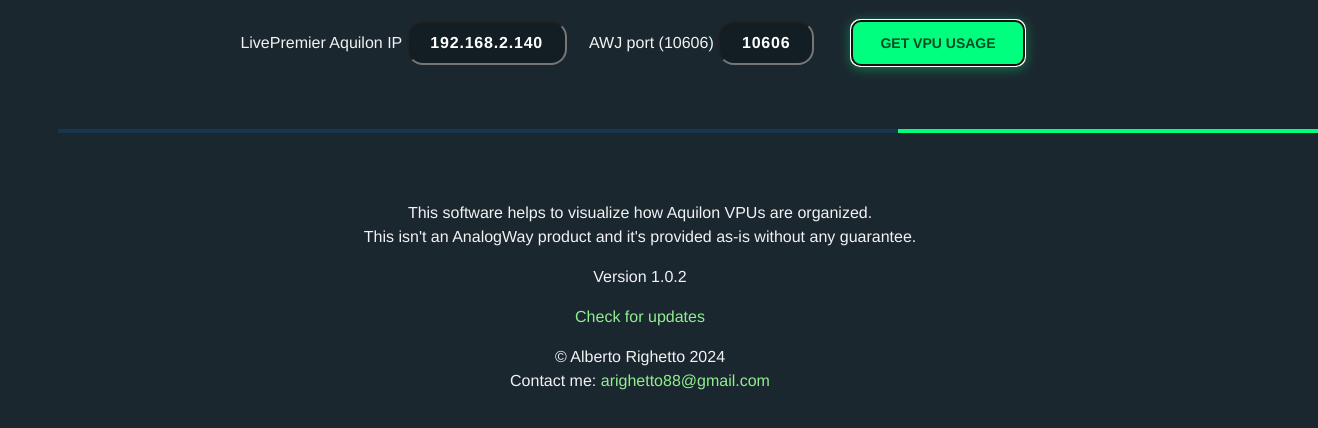
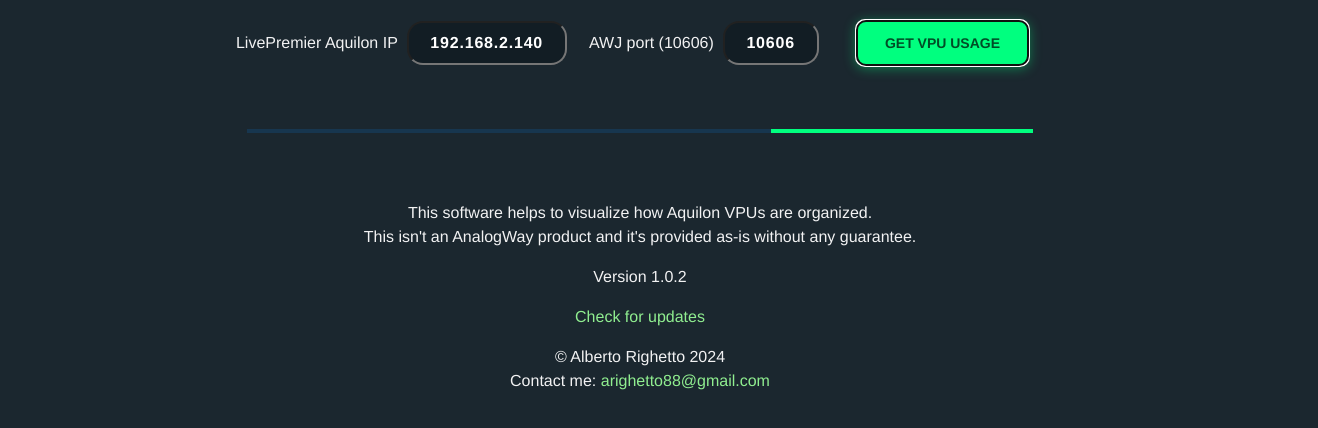
Before and after one commit to albertorighetto/VPU-visualizer, a website: page public/index.html in a window 1280 px wide. Both pictures are taken after a click on the button "GET VPU USAGE". Shown: the part 92-520 px from the top of the page, 1318 px wide, since content can reach past the window. Drawn offline with nearby package versions, Linux system fonts and the light colour scheme; no server answers.

Commit message:
Better looking progress bar

```diff
--- a/public/index.html
+++ b/public/index.html
@@ -145,15 +145,15 @@
             font-size: larger;
         }
 
-        .demo-container {
-            width: 300px;
+        #progress-bar-container {
+            width: 70%;
             margin: auto;
+            text-align: center;
         }
 
         .progress-bar {
             height: 4px;
             background-color: rgba(5, 114, 206, 0.2);
-            width: 100%;
             margin: 3rem;
             overflow: hidden;
         }
@@ -185,12 +185,12 @@
         <h1>LivePremier Aquilon VPU Visualizer</h1>
         <h3>Alberto Righetto 2024 - arighetto88@gmail.com</h3>
 
-        <label for="ip">LivePremier Aquilon IP</label>
+        <label for="ip">LivePremier Aquilon IP&nbsp;</label>
         <input id="ip" placeholder="192.168.2.140" value="192.168.2.140">
 
         <span>&nbsp;&nbsp;&nbsp;</span>
 
-        <label for="port">AWJ port (10606)</label>
+        <label for="port">AWJ port (10606)&nbsp;</label>
         <input id="port" placeholder="10606" value="10606">
 
         <span>&nbsp;&nbsp;&nbsp;</span>
@@ -205,7 +205,7 @@
         </div>
     </div>
 
-    <div class="progress-bar-container">
+    <div id="progress-bar-container">
         <div class="progress-bar">
             <div class="progress-bar-value"></div>
         </div>
@@ -246,7 +246,7 @@
             let messageArea = document.getElementById('messageArea');
             messageArea.innerHTML = "";
             if(message.type == "error") {
-                $(".progress-bar-container").hide()
+                $("#progress-bar-container").hide()
                 $("#notes").hide()
                 let title = document.createElement("H2");
                 title.textContent = message.title;
@@ -266,7 +266,7 @@
             }
             timer = setTimeout(() => {generateTable(message)}, 1000);
 
-            //$('.progress-bar-container').hide();
+            //$('#progress-bar-container').hide();
             $('#notes').show();
             //console.log(message)
         });
@@ -304,7 +304,7 @@
         }
 
         function generateTable(data) {
-            $('.progress-bar-container').hide();
+            $('#progress-bar-container').hide();
             $("#vpus").empty(); // Clean previous table
             var colors = [
                 '#E31F1D',
@@ -438,7 +438,7 @@
     let getVpuUsageTimer = null;
 
     $(document).ready(function() {
-        $('.progress-bar-container').hide();
+        $('#progress-bar-container').hide();
         $('#notes').hide();
 
         // Listen for clicks on GET VPU USAGE
@@ -463,7 +463,7 @@
 
     function getVpuUsageClicked() {
         $('#connect').off();
-        $('.progress-bar-container').show();
+        $('#progress-bar-container').show();
         $("#vpus").empty(); // Clean previous table
         let message = {};
         message.type = 'connect';
```
